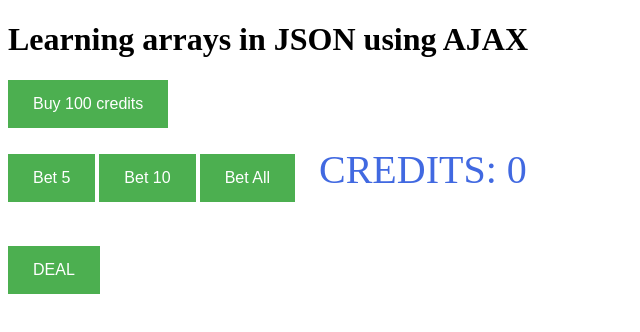
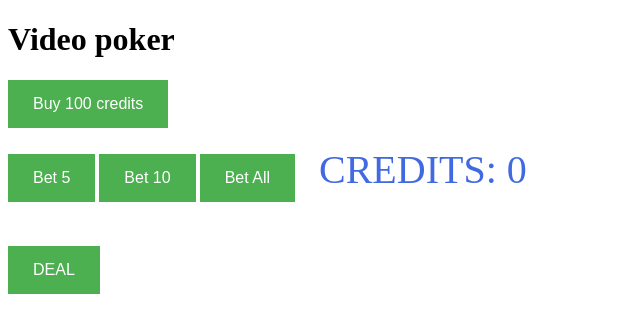
Before and after one commit to nik-gus/videopoker, a plain HTML site: page index.html in a window 1280 px wide. Shown: the whole page, without its empty margins (0-640 px from the left). Drawn offline with Linux system fonts and the light colour scheme.

Commit message:
Update index.html

```diff
--- a/index.html
+++ b/index.html
@@ -9,7 +9,7 @@
 </head>
 
 <body>
-<h1>Learning arrays in JSON using AJAX</h1>
+<h1>Video poker</h1>
 	<div>	<button class="button" onclick="updateCredits(100)">Buy 100 credits</button>
 </div>
 	<br />
```
